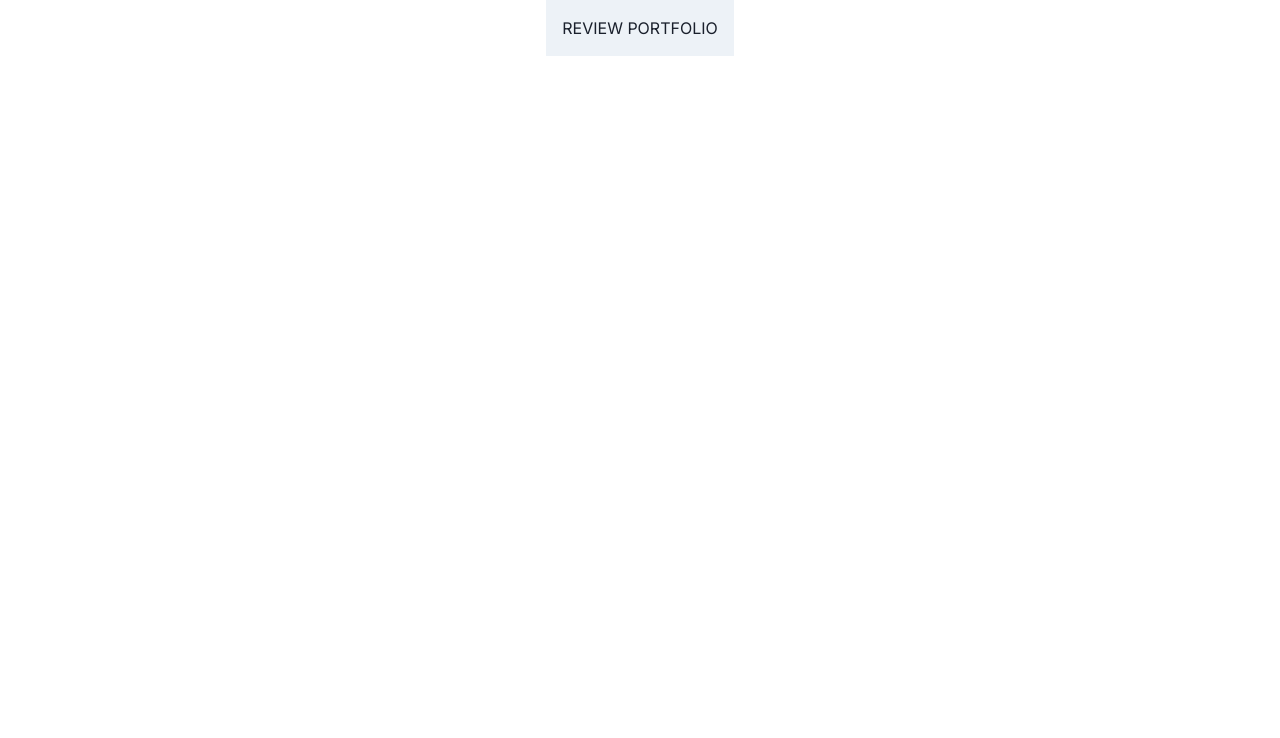
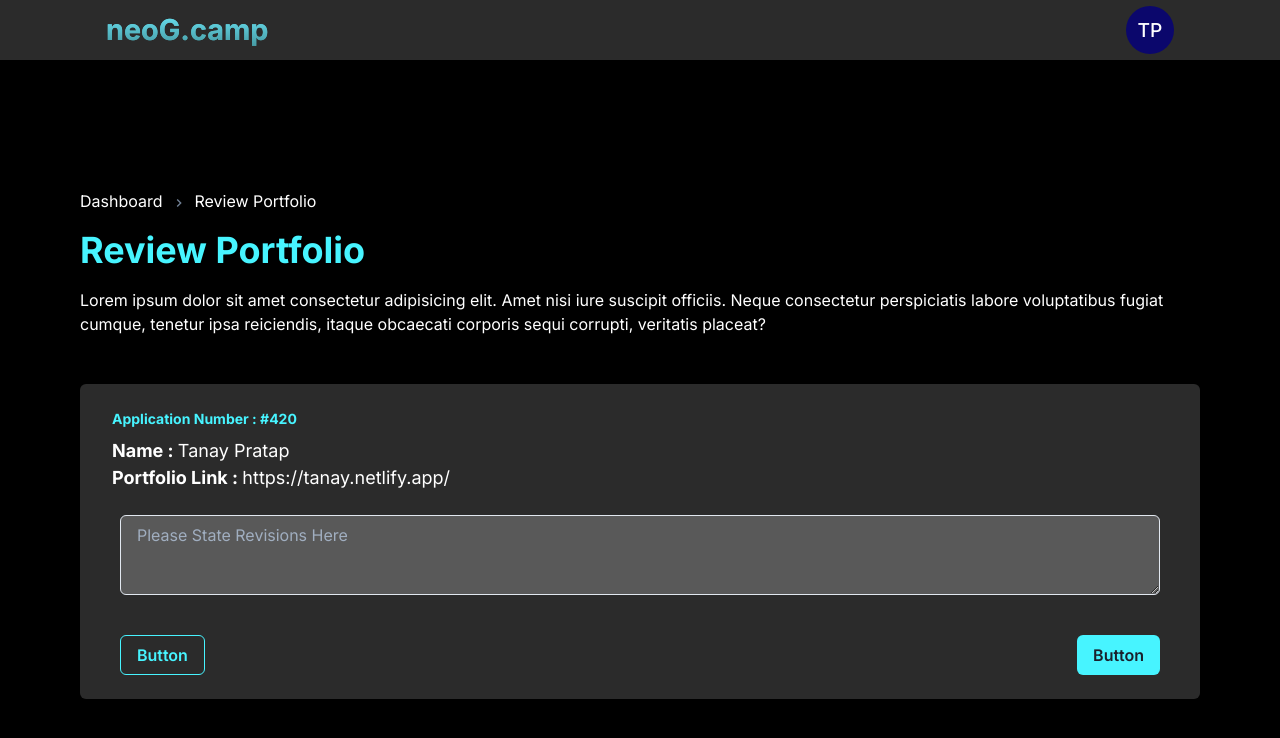
Before and after one commit to SAYUK09/platform-93by4, a Next.js app in the folder client/: page /admin/review-portfolios in a window 1280 px wide. Shown: the top 738 px of the page. Built offline with nearby package versions, Linux system fonts and the light colour scheme.

Commit message:
designed `review-portfolios` page

```diff
--- a/client/package.json
+++ b/client/package.json
@@ -11,6 +11,7 @@
     "lint:fix": "yarn lint -- --fix"
   },
   "dependencies": {
+    "@chakra-ui/icons": "^1.0.13",
     "@chakra-ui/react": "^1.6.4",
     "@emotion/react": "11",
     "@emotion/styled": "11",
--- a/client/src/pages/admin/review-portfolios/index.tsx
+++ b/client/src/pages/admin/review-portfolios/index.tsx
@@ -1,12 +1,109 @@
-import { Container } from '@chakra-ui/react'
-import { Box } from '@chakra-ui/react'
+import {
+  Container,
+  Flex,
+  Heading,
+  Box,
+  Text,
+  Textarea,
+  Button,
+} from '@chakra-ui/react'
+import {
+  Breadcrumb,
+  BreadcrumbItem,
+  BreadcrumbLink,
+  BreadcrumbSeparator,
+} from '@chakra-ui/react'
+import { ChevronRightIcon } from '@chakra-ui/icons'
+import { Navbar } from '../../../components'
 
 export default function ReviewPortfolios(): JSX.Element {
   return (
-    <Container centerContent>
-      <Box padding="4" bg="gray.100" maxW="3xl">
-        REVIEW PORTFOLIO
-      </Box>
-    </Container>
+    <div>
+      <Navbar />
+
+      <Flex
+        backgroundColor="black.900"
+        align="center"
+        justify={{ base: 'center' }}
+        direction={{ base: 'column', md: 'column', sm: 'column' }}
+        minH="100vh"
+      >
+        <Container maxW="container.xl" width="90%">
+          <Box my="4" color="white" justifyContent="flex-start">
+            <Breadcrumb
+              spacing="8px"
+              separator={<ChevronRightIcon color="gray.500" />}
+            >
+              <BreadcrumbItem>
+                <BreadcrumbLink href="/">Dashboard</BreadcrumbLink>
+              </BreadcrumbItem>
+
+              <BreadcrumbItem>
+                <BreadcrumbLink href="/admin/review-portfolios">
+                  Review Portfolio
+                </BreadcrumbLink>
+              </BreadcrumbItem>
+            </Breadcrumb>
+          </Box>
+
+          <Box>
+            <Heading color="brand.300" as="h3" size="xl">
+              Review Portfolio
+            </Heading>
+            <Box marginTop="4" color="white">
+              Lorem ipsum dolor sit amet consectetur adipisicing elit. Amet nisi
+              iure suscipit officiis. Neque consectetur perspiciatis labore
+              voluptatibus fugiat cumque, tenetur ipsa reiciendis, itaque
+              obcaecati corporis sequi corrupti, veritatis placeat?
+            </Box>
+
+            <Box px="8" paddingY="4" my="12" borderRadius="md" bg="black.800">
+              <Text
+                paddingY="2"
+                fontWeight="bold"
+                color="brand.300"
+                fontSize="sm"
+              >
+                Application Number : #420
+              </Text>
+              <Text fontWeight="bold" color="white" fontSize="lg">
+                Name :{' '}
+                <span style={{ fontWeight: 'normal' }}>Tanay Pratap</span>
+              </Text>
+
+              <Text fontWeight="bold" color="white" fontSize="lg">
+                Portfolio Link :{' '}
+                <span style={{ fontWeight: 'normal' }}>
+                  https://tanay.netlify.app/
+                </span>
+              </Text>
+
+              <Box paddingY="6" paddingX="2">
+                <Textarea
+                  color="white"
+                  bg="black.600"
+                  placeholder="Please State Revisions Here"
+                />
+              </Box>
+
+              <Box padding="2" d="flex" mt="2" justifyContent="space-between">
+                <Button
+                  variant="outline"
+                  borderColor="brand.300"
+                  _hover={{ bg: 'brand.300', color: 'black' }}
+                  color="brand.300"
+                  size="md"
+                >
+                  Button
+                </Button>
+                <Button variant="solid" bg="brand.300" size="md">
+                  Button
+                </Button>
+              </Box>
+            </Box>
+          </Box>
+        </Container>
+      </Flex>
+    </div>
   )
 }
```
Also changed, not shown: 1 other file (tests, documents, lock files or other folders).
